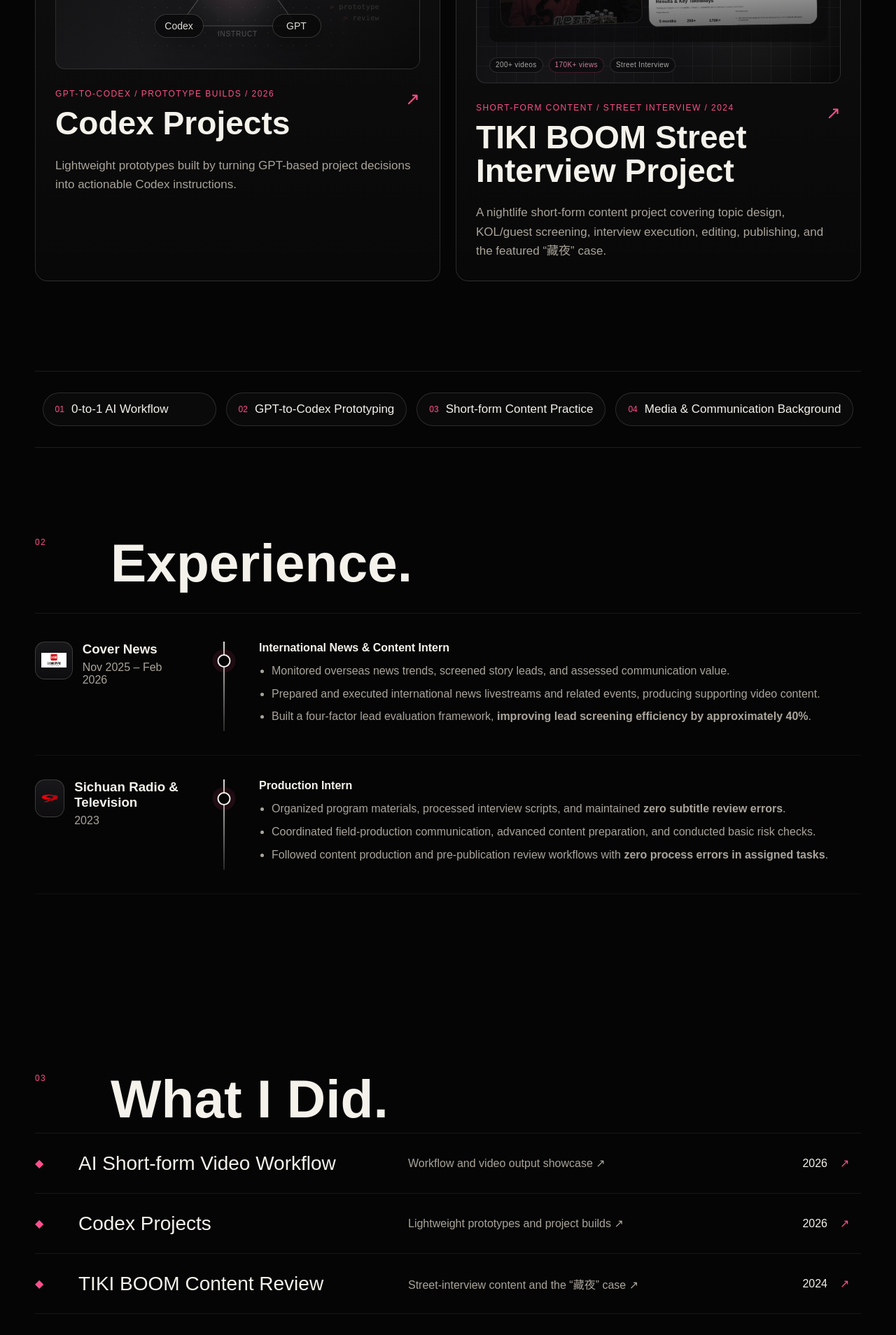
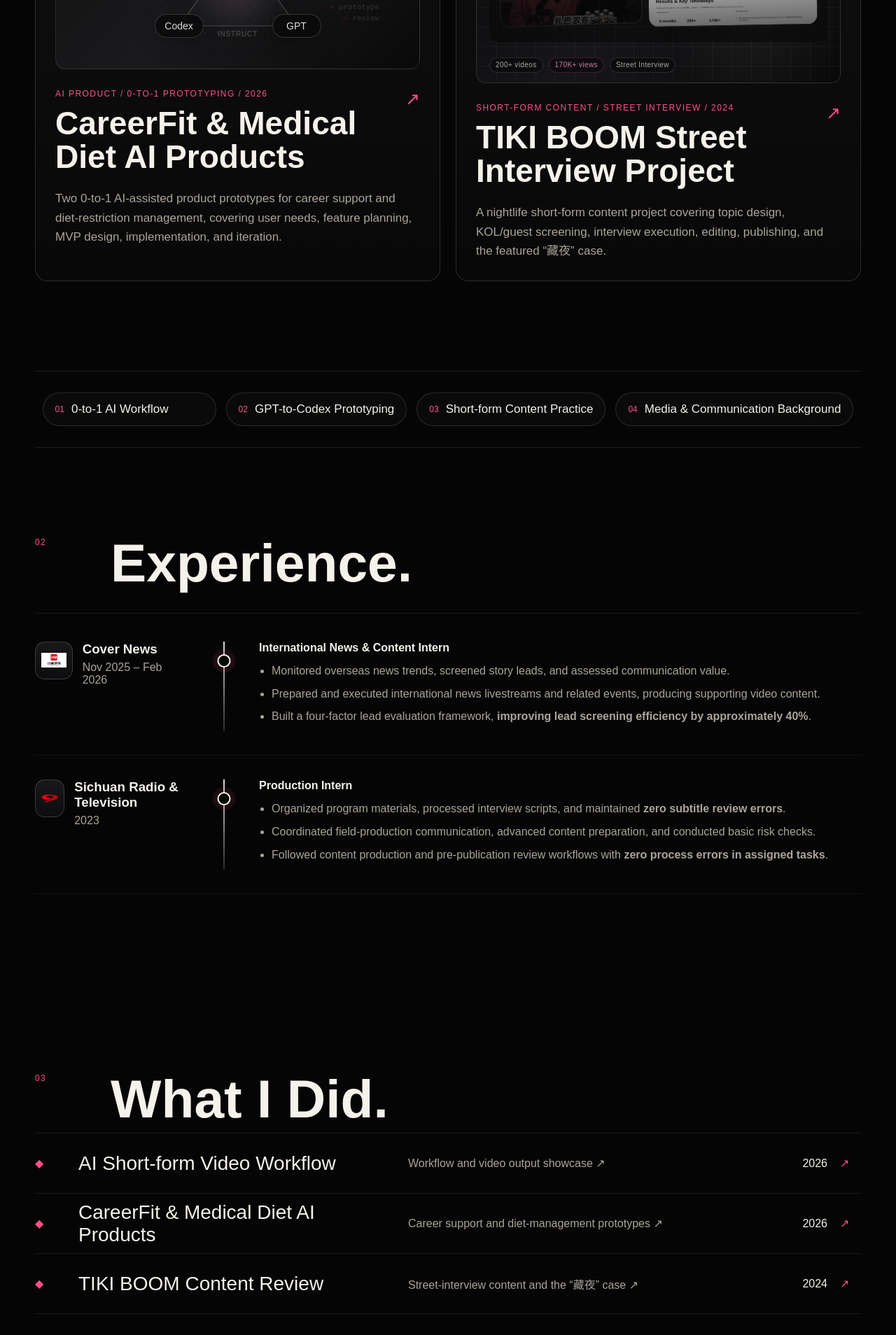
Before and after one commit to ataoyayo/alex-portfolio, a Next.js app: page /en in a window 1280 px wide. Shown: the part 2180-4088 px from the top of the page at 70% size. Built offline with nearby package versions, Linux system fonts and the light colour scheme.

Commit message:
Highlight CareerFit and Medical Diet projects

```diff
--- a/app/components/ProjectDetailPage.tsx
+++ b/app/components/ProjectDetailPage.tsx
@@ -564,7 +564,7 @@ function renderSectionContent(section: DetailSection, locale: Locale, slug: keyo
             slug === "codex-projects" &&
             (title === "Medical Diet Restriction Record Demo" || title === "医嘱限制饮食记录与营养估算 Demo");
           const isJobMatching =
-            slug === "codex-projects" && (title === "Job Matching Tool" || title === "工作经历匹配工具");
+            slug === "codex-projects" && title === "CareerFit AI Assistant";
           const isLuma = slug === "codex-projects" && title === "LUMA Coffee PR Materials";
           const isFeatured = isMedicalDiet || isJobMatching || isLuma;
 
--- a/app/data/content.ts
+++ b/app/data/content.ts
@@ -104,24 +104,24 @@ export const projects = [
     slug: "codex-projects",
     size: "normal",
     previewType: {
-      en: "Alex, GPT and Codex collaboration loop",
-      zh: "Alex、GPT 与 Codex 协作闭环"
+      en: "CareerFit and Medical Diet product prototypes",
+      zh: "CareerFit 与 Medical Diet 产品原型"
     },
     title: {
-      en: "Codex Projects",
-      zh: "Codex 项目"
+      en: "CareerFit & Medical Diet AI Products",
+      zh: "CareerFit 与 Medical Diet AI 产品原型"
     },
     summary: {
-      en: "Lightweight prototypes built by turning GPT-based project decisions into actionable Codex instructions.",
-      zh: "通过 GPT 澄清想法、共同决策，再将方案转化为 Codex 指令，完成轻量产品原型搭建。"
+      en: "Two 0-to-1 AI-assisted product prototypes for career support and diet-restriction management, covering user needs, feature planning, MVP design, implementation, and iteration.",
+      zh: "围绕求职辅助与饮食限制管理两类真实场景，完成用户需求分析、功能规划、MVP 设计、原型搭建与迭代。"
     },
     detailSubtitle: {
-      en: "From GPT-based decisions to Codex-built prototypes.",
-      zh: "从 GPT 共同决策到 Codex 原型搭建。"
+      en: "From user needs and product decisions to working AI-assisted prototypes.",
+      zh: "从用户需求与产品决策，到可运行的 AI 辅助产品原型。"
     },
     meta: {
-      en: ["GPT-to-Codex", "Prototype Builds", "2026"],
-      zh: ["GPT-to-Codex", "原型搭建", "2026"]
+      en: ["AI Product", "0-to-1 Prototyping", "2026"],
+      zh: ["AI 产品", "0-1 原型搭建", "2026"]
     }
   },
   {
@@ -251,12 +251,12 @@ export const whatIDid = [
   },
   {
     name: {
-      en: "Codex Projects",
-      zh: "Codex 项目合集"
+      en: "CareerFit & Medical Diet AI Products",
+      zh: "CareerFit 与 Medical Diet AI 产品原型"
     },
     type: {
-      en: "Lightweight prototypes and project builds ↗",
-      zh: "轻量产品原型与项目搭建 ↗"
+      en: "Career support and diet-management prototypes ↗",
+      zh: "求职辅助与饮食管理产品原型 ↗"
     },
     year: "2026"
   },
@@ -376,7 +376,7 @@ export const detailContent = {
       en: [
         {
           title: "Overview",
-          body: "This project set shows how I use GPT to clarify ideas, make project decisions, and turn those decisions into actionable Codex instructions for building lightweight prototypes and portfolio materials."
+          body: "This project set presents two 0-to-1 AI-assisted product prototypes: CareerFit AI Assistant for career support and Medical Diet Restriction Demo for diet-restriction management. Both projects move from user scenarios and requirement analysis to feature planning, MVP design, implementation, and iterative validation."
         },
         {
           title: "Collaboration Model",
@@ -385,8 +385,8 @@ export const detailContent = {
         {
           title: "Prototype Demos",
           cards: [
+            ["CareerFit AI Assistant", "An AI-assisted career product prototype that matches job requirements with relevant personal experiences, supporting resume optimisation, interview preparation, and portfolio content selection."],
             ["Medical Diet Restriction Record Demo", "A public beta web prototype for recording meals and estimating nutrition intake under user-entered medical diet restrictions."],
-            ["Job Matching Tool", "A lightweight career-support tool that matches job requirements with relevant personal experiences for resume editing, interview preparation, and portfolio content selection."],
             ["LUMA Coffee PR Materials", "A PR and social media campaign package for a Wellington pilot launch, including campaign framing, audience thinking, local market observation, and PR execution materials."],
             ["Portfolio Website", "This portfolio website itself is also a result of GPT-based decision-making and Codex-based implementation, showing the full process from positioning and structure to visual direction and page building."]
           ]
@@ -418,7 +418,7 @@ export const detailContent = {
       zh: [
         {
           title: "项目概览",
-          body: "这一组项目展示了我如何在实际项目中使用 GPT 澄清想法、共同决策，并将确定后的方案转化为 Codex 可执行指令，最终完成轻量产品原型和作品材料的搭建。"
+          body: "这一组项目重点展示两个从 0 到 1 搭建的 AI 辅助产品原型：面向求职场景的 CareerFit AI Assistant，以及面向饮食限制管理场景的 Medical Diet Restriction Demo。两个项目均从用户场景与需求分析出发，推进功能规划、MVP 设计、原型实现与迭代验证。"
         },
         {
           title: "协作模型",
@@ -427,8 +427,8 @@ export const detailContent = {
         {
           title: "原型演示",
           cards: [
+            ["CareerFit AI Assistant", "面向求职用户的 AI 辅助产品原型，将岗位要求与个人经历进行匹配，用于支持简历优化、面试准备和作品集内容选择。"],
             ["医嘱限制饮食记录与营养估算 Demo", "一个 public beta Web 原型工具，帮助用户在主动录入医生或营养师饮食限制后，记录食材、菜品、用油和家庭分食情况，并估算核心营养素摄入。"],
-            ["工作经历匹配工具", "一个将岗位要求与个人经历进行匹配的轻量求职辅助工具，用于辅助简历修改、面试准备和作品集内容选择。"],
             ["LUMA Coffee PR Materials", "一组围绕惠灵顿试点上市场景整理的 PR 与社交媒体传播材料，包含 campaign framing、目标受众、本地观察和 PR 执行材料。"],
             ["作品集网站本身", "这个作品集网站本身也是 GPT 共同决策与 Codex 执行搭建的结果，用来展示从定位、结构、视觉到页面实现的完整协作流程。"]
           ]
```
